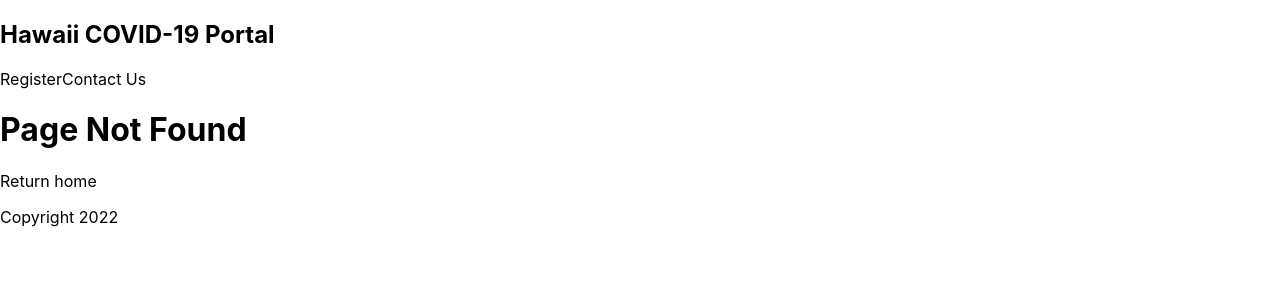
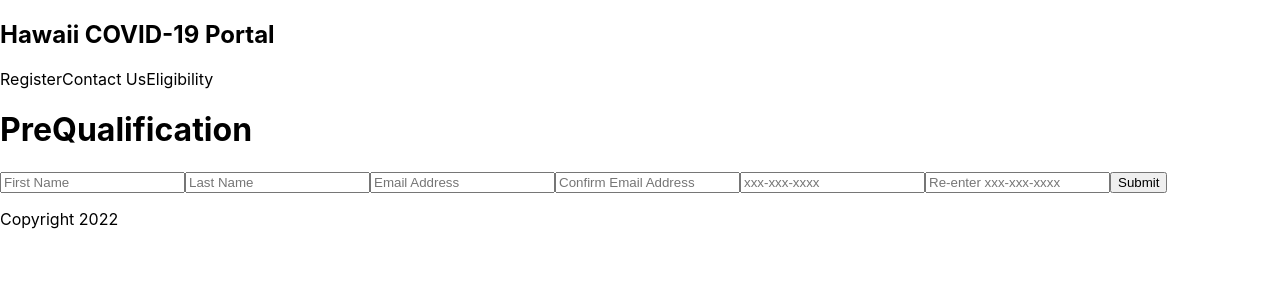
Before and after one commit to marissao/hawaii-covid19-aid-portal, a Next.js app: page /eligibility in a window 1280 px wide. Before the commit this address had no page. Shown: the top 300 px of the page. Built offline with nearby package versions, Linux system fonts and the light colour scheme.

Commit message:
Added pre-qualification form, updated nav bar

```diff
--- a/components/NavBar.js
+++ b/components/NavBar.js
@@ -12,6 +12,9 @@ const NavBar = () => {
       <Link href='/contact-us'>
         <a>Contact Us</a>
       </Link>
+      <Link href='/eligibility'>
+        <a>Eligibility</a>
+      </Link>
     </nav>
   );
 };
--- a/components/forms/ContactUs.js
+++ b/components/forms/ContactUs.js
@@ -1,7 +1,6 @@
 const ContactUsForm = () => {
   const userContactUs = (event) => {
     event.preventDefault(); // Stop redirecting page
-    // Add form logic here
   };
 
   return (
--- /dev/null
+++ b/components/forms/PreQualification.js
@@ -0,0 +1,38 @@
+const PreQualificationForm = () => {
+  const userPreQualifies = (event) => {
+    event.preventDefault(); // Stop redirecting page
+    // Add form logic here
+  };
+
+  return (
+    <form onSubmit={userPreQualifies}>
+      <input type='text' id='fname' placeholder='First Name' required />
+      <input type='text' id='lname' placeholder='Last Name' required />
+      <input type='email' id='email' placeholder='Email Address' required />
+      <input
+        type='email'
+        id='confirm-email'
+        placeholder='Confirm Email Address'
+        required
+      />
+      <input
+        type='tel'
+        id='phone'
+        placeholder='xxx-xxx-xxxx'
+        pattern='[0-9]{3}-[0-9]{3}-[0-9]{4}'
+        required
+      />
+      <input
+        type='tel'
+        id='confirm-phone'
+        placeholder='Re-enter xxx-xxx-xxxx'
+        pattern='[0-9]{3}-[0-9]{3}-[0-9]{4}'
+        required
+      />
+      {/* Add address, last 4 ssn, and self-verification checkboxes*/}
+      <button type='submit'>Submit</button>
+    </form>
+  );
+};
+
+export default PreQualificationForm;
--- /dev/null
+++ b/pages/eligibility.js
@@ -0,0 +1,12 @@
+import PreQualificationForm from "../components/forms/PreQualification";
+
+const Eligibility = () => {
+  return (
+    <div>
+      <h1>PreQualification</h1>
+      <PreQualificationForm />
+    </div>
+  );
+};
+
+export default Eligibility;
```
